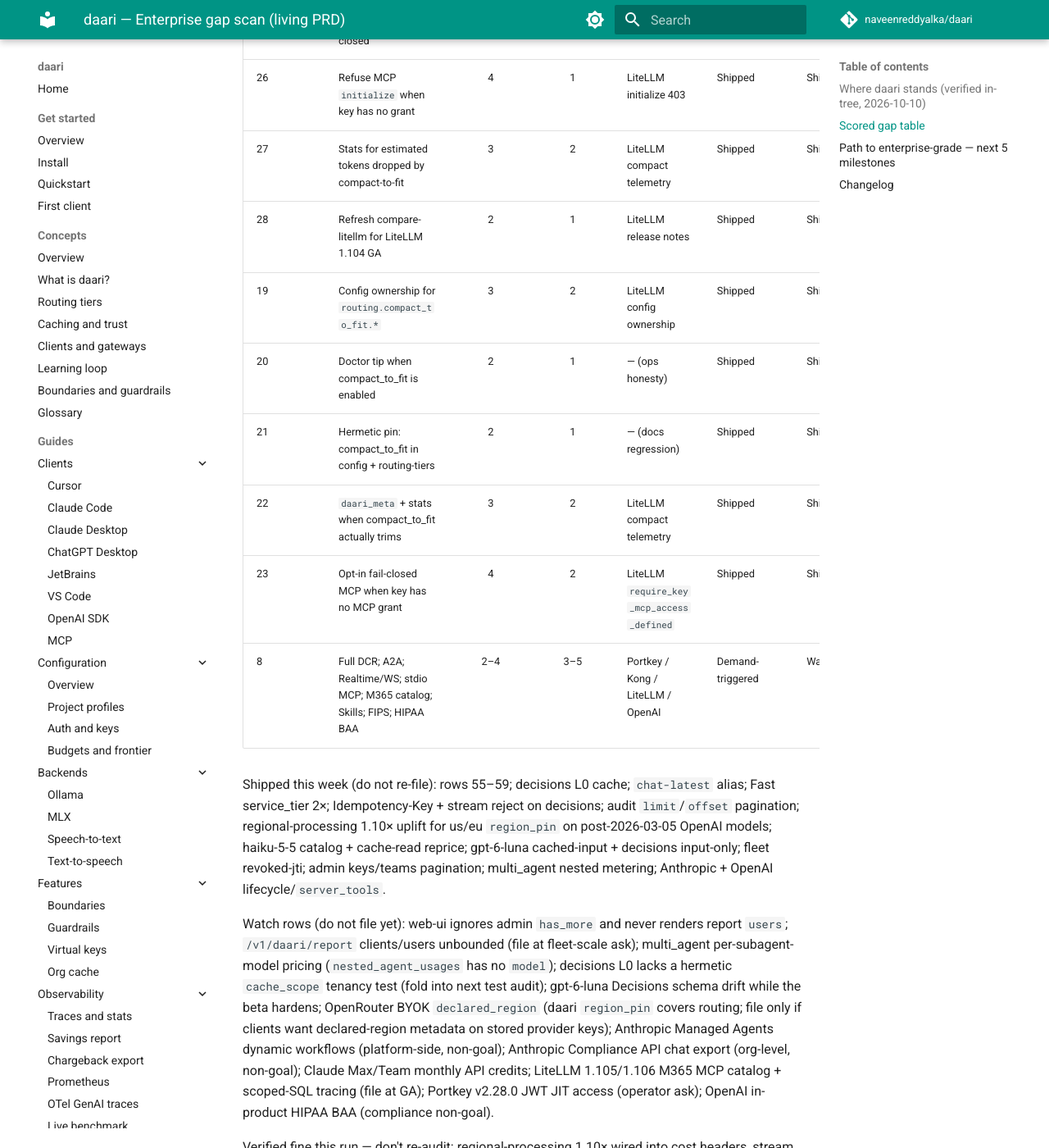
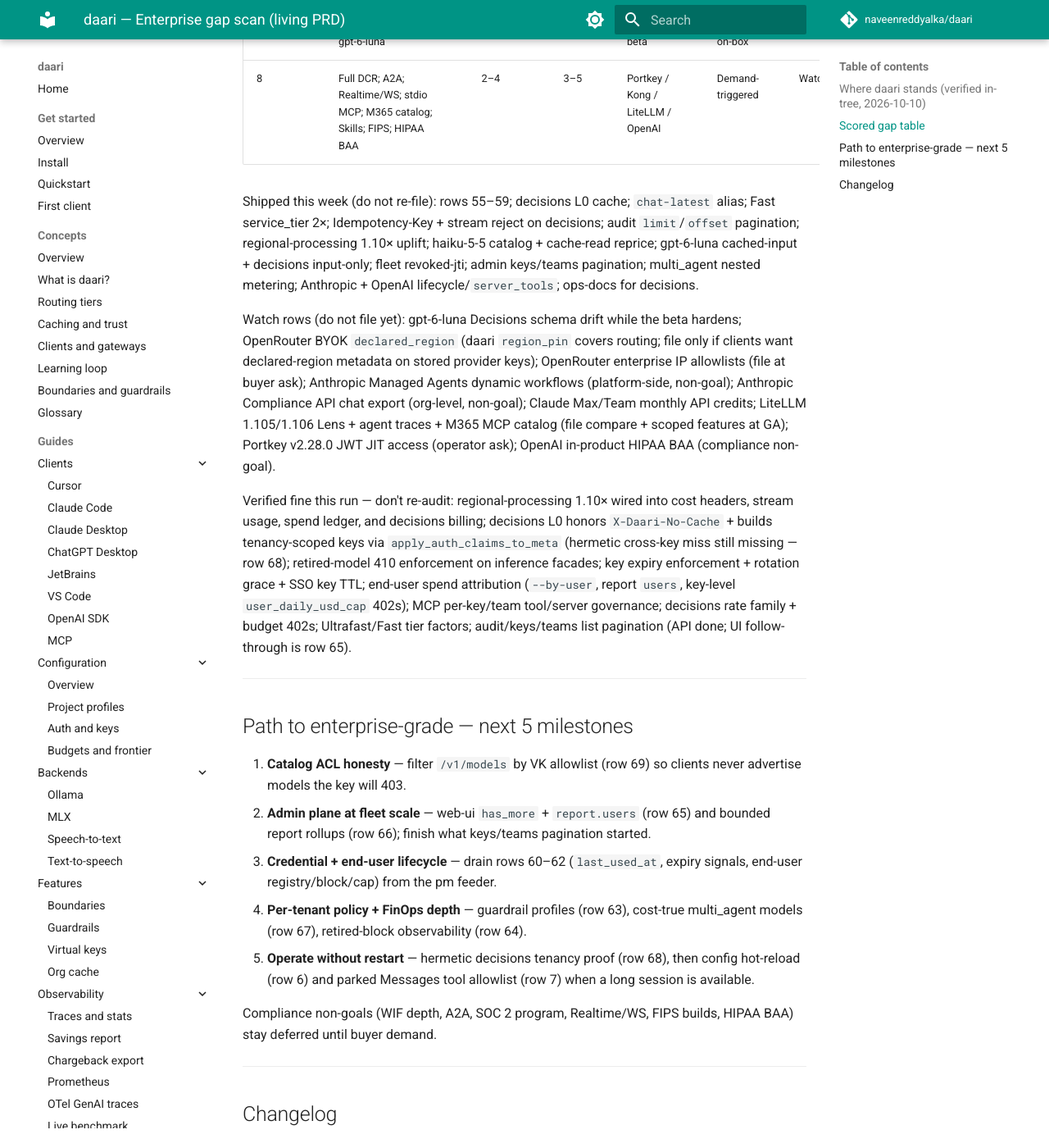
Before and after one commit to naveenreddyalka/daari, an MkDocs documentation site: the page built from docs/prd/ENTERPRISE.md, in a window 1280 px wide and 1400 px high, scrolled down 3454 px. Shown: the whole window at 82% size. Built offline with MkDocs 1.6.1 and Material for MkDocs 9.7.7, drawn with Linux system fonts in a browser that asks for light colours; comment, search, counter and statistics services are not loaded; some of the changed text lies outside the part shown.

Commit message:
docs(prd): 2026-10-10 eve admin-plane honesty and catalog ACL

```diff
--- a/docs/prd/ENTERPRISE.md
+++ b/docs/prd/ENTERPRISE.md
@@ -13,28 +13,24 @@
 
 ## Where daari stands (verified in-tree, 2026-10-10)
 
-**Loop velocity.** The whole 10-09 table (rows 55–59) plus follow-ons drained
-in under a day; by 17:11 on 10-10 even the ops-docs row (53) shipped, leaving
-only long-running hot-reload (6) and the parked Messages tool-allowlist (7)
-open. Fresh feeder filed 10-10 pm: rows 60–64 (key/user lifecycle governance).
+**Loop velocity.** Key/user lifecycle feeder (rows 60–64) still open from the
+pm scan; hot-reload (6) and parked Messages tool-allowlist (7) unchanged.
+This eve run does not wait on that drain — never-empty contract: file the next
+admin-plane / FinOps / catalog gaps now.
 
-**Outward.** Gateways flat: LiteLLM stable bar **v1.104.2** (1.105/1.106 still
-RC/dev; dev churn is the Rust core + MCP elicitation relay), Portkey
-**v2.28.0**, Kong **2.2.0**, vLLM 0.31.0, Ollama **0.40.2**, MCP blog 08-22.
-The mover is **OpenRouter's Oct 6–9 admin-plane wave**: `last_used_at` +
-`include_expired` on keys, an end-user CRUD API, guardrail objects with bulk
-key assignment, and BYOK `declared_region`. Provider side quiet after 10-08
-(Ultrafast on sol US+EU; Anthropic Managed Agents dynamic workflows are
-platform-side, non-goal).
+**Outward.** Gateways still flat at stable bars: LiteLLM **v1.104.2** (1.105
+at rc.3 with Lens/Agent Traces + `litellm.agent()` — file compare refresh at
+GA; 1.106 still dev), Portkey **v2.28.0**, Kong **2.2.0**, vLLM **0.31.0**,
+Ollama **0.40.2**. OpenRouter admin-plane wave (keys `last_used_at`, end-users,
+guardrail→key assign) already drove rows 60–64; remaining OpenRouter parity is
+**filtered model catalog** (`is_filtered_model_catalog_enabled`). LiteLLM RC
+theme (agent traces + paged usage UIs) validates our report/web-ui bounds work.
 
-**Inward theme: key and end-user lifecycle governance.** Code audit (10-10 pm)
-verified: virtual keys have no `last_used_at` and no status/idle list filters;
-key expiry is reactive-401 only (no doctor scan, no Prometheus gauge, no
-webhook); end-users are ledger dimensions with no registry, per-user cap
-override, or cross-key block; chat guardrails are global-only while MCP tool
-governance already resolves global → team → key; retired-model 410s are
-log-only (no audit row/metric) and doctor never lifecycle-checks configured
-tier/frontier models.
+**Inward theme: admin-plane honesty + FinOps depth + catalog ACL.** Code audit:
+web-ui ignores `has_more` on keys/teams and never renders `report.users`;
+report `clients`/`users` rollups are unbounded; `nested_agent_usages` omits
+`model` so multi_agent subagents bill at parent price; decisions L0 has no
+hermetic `cache_scope` tenancy test; `GET /v1/models` ignores VK allowlists.
 
 ---
 
@@ -42,6 +38,11 @@
 
 | # | Gap | Impact | Effort | Who does it best today | Why daari wins local-first | Action |
 |---|-----|:--:|:--:|------------------------|----------------------------|--------|
+| 69 | Filter `GET /v1/models` by VK `allowed_models` | 5 | 2 | OpenRouter filtered catalog | Same allowlist as inference | Filed [#1555](https://github.com/naveenreddyalka/daari/issues/1555) |
+| 65 | Web-ui: honor keys/teams `has_more` + render `report.users` | 4 | 2 | LiteLLM admin UI | Same-box console finishes the job | Filed [#1551](https://github.com/naveenreddyalka/daari/issues/1551) |
+| 66 | Bound/paginate report `clients`/`users` rollups | 4 | 2 | LiteLLM paged usage | Fleet-safe JSON on-box | Filed [#1552](https://github.com/naveenreddyalka/daari/issues/1552) |
+| 67 | multi_agent nested usage: per-subagent `model` for cost-true pricing | 4 | 2 | OpenAI / LiteLLM FinOps | Ledger already meters nested tokens | Filed [#1553](https://github.com/naveenreddyalka/daari/issues/1553) |
+| 68 | Hermetic decisions L0 `cache_scope` tenancy test | 3 | 1 | — (testability) | Prove typed-judgment isolation | Filed [#1554](https://github.com/naveenreddyalka/daari/issues/1554) |
 | 60 | `last_used_at` on virtual keys + status/idle list filters | 4 | 2 | OpenRouter keys API | Key hygiene on-box, air-gapped | Filed [#1545](https://github.com/naveenreddyalka/daari/issues/1545) |
 | 61 | Proactive key-expiry signals: doctor scan, Prom gauge, signed webhook | 4 | 2 | OpenRouter / LiteLLM alerts | Same store that enforces warns | Filed [#1546](https://github.com/naveenreddyalka/daari/issues/1546) |
 | 62 | End-user inventory + per-user block/cap overrides | 5 | 3 | OpenRouter end-users / LiteLLM | Ledger already knows every user | Filed [#1547](https://github.com/naveenreddyalka/daari/issues/1547) |
@@ -61,71 +62,50 @@
 | 51 | Paginate + audit `GET /v1/daari/keys` and `/teams` | 4 | 2 | LiteLLM admin UI | Control-plane honesty | Shipped |
 | 52 | Meter multi_agent subagent token usage / spend on L6 | 4 | 2 | OpenAI aggregated usage | FinOps for delegated agents | Shipped |
 | 44 | OpenAI-compatible `/v1/decisions` + gpt-6-luna | 5 | 2 | OpenAI Decisions beta | Typed judgments on-box | Shipped |
-| 45 | MCP OAuth scope + RFC 7009 revocation | 4 | 2 | LiteLLM / Kong | On-box revoke/scope | Shipped |
-| 46 | OTel + guardrails + retry on `/mcp/proxy` + `/v1/systemone` | 4 | 2 | Kong / Portkey | Local policy latency | Shipped |
-| 47 | Web-ui read-only keys/teams/spend admin plane | 4 | 3 | LiteLLM admin UI | Same-box console | Shipped |
-| 48 | Responses multi-agent forward or honest 400 | 3 | 2 | OpenAI multi-agent beta | Transparent L6 delegation | Shipped |
-| 24 | Grafana panel for `compact_to_fit_applied` | 2 | 1 | LiteLLM spend dashboards | Shipped | Shipped |
-| 25 | Dedicated stats/Prom counter for MCP grant fail-closed | 3 | 1 | LiteLLM MCP 403 metrics | Shipped | Shipped |
-| 26 | Refuse MCP `initialize` when key has no grant | 4 | 1 | LiteLLM initialize 403 | Shipped | Shipped |
-| 27 | Stats for estimated tokens dropped by compact-to-fit | 3 | 2 | LiteLLM compact telemetry | Shipped | Shipped |
-| 28 | Refresh compare-litellm for LiteLLM 1.104 GA | 2 | 1 | LiteLLM release notes | Shipped | Shipped |
-| 19 | Config ownership for `routing.compact_to_fit.*` | 3 | 2 | LiteLLM config ownership | Shipped | Shipped |
-| 20 | Doctor tip when compact_to_fit is enabled | 2 | 1 | — (ops honesty) | Shipped | Shipped |
-| 21 | Hermetic pin: compact_to_fit in config + routing-tiers | 2 | 1 | — (docs regression) | Shipped | Shipped |
-| 22 | `daari_meta` + stats when compact_to_fit actually trims | 3 | 2 | LiteLLM compact telemetry | Shipped | Shipped |
-| 23 | Opt-in fail-closed MCP when key has no MCP grant | 4 | 2 | LiteLLM `require_key_mcp_access_defined` | Shipped | Shipped |
 | 8 | Full DCR; A2A; Realtime/WS; stdio MCP; M365 catalog; Skills; FIPS; HIPAA BAA | 2–4 | 3–5 | Portkey / Kong / LiteLLM / OpenAI | Demand-triggered | Watch |
 
 Shipped this week (do not re-file): rows 55–59; decisions L0 cache;
 `chat-latest` alias; Fast service_tier 2×; Idempotency-Key + stream reject on
-decisions; audit `limit`/`offset` pagination; regional-processing 1.10× uplift
-for us/eu `region_pin` on post-2026-03-05 OpenAI models; haiku-5-5 catalog +
-cache-read reprice; gpt-6-luna cached-input + decisions input-only; fleet
-revoked-jti; admin keys/teams pagination; multi_agent nested metering;
-Anthropic + OpenAI lifecycle/`server_tools`.
+decisions; audit `limit`/`offset` pagination; regional-processing 1.10× uplift;
+haiku-5-5 catalog + cache-read reprice; gpt-6-luna cached-input + decisions
+input-only; fleet revoked-jti; admin keys/teams pagination; multi_agent nested
+metering; Anthropic + OpenAI lifecycle/`server_tools`; ops-docs for decisions.
 
-Watch rows (do not file yet): web-ui ignores admin `has_more` and never
-renders report `users`; `/v1/daari/report` clients/users unbounded (file at
-fleet-scale ask); multi_agent per-subagent-model pricing
-(`nested_agent_usages` has no `model`); decisions L0 lacks a hermetic
-`cache_scope` tenancy test (fold into next test audit); gpt-6-luna Decisions
-schema drift while the beta hardens; OpenRouter BYOK `declared_region`
-(daari `region_pin` covers routing; file only if clients want declared-region
-metadata on stored provider keys); Anthropic Managed Agents dynamic workflows
-(platform-side, non-goal); Anthropic Compliance API chat export (org-level,
-non-goal); Claude Max/Team monthly API credits; LiteLLM 1.105/1.106 M365 MCP
-catalog + scoped-SQL tracing (file at GA); Portkey v2.28.0 JWT JIT access
-(operator ask); OpenAI in-product HIPAA BAA (compliance non-goal).
+Watch rows (do not file yet): gpt-6-luna Decisions schema drift while the beta
+hardens; OpenRouter BYOK `declared_region` (daari `region_pin` covers routing;
+file only if clients want declared-region metadata on stored provider keys);
+OpenRouter enterprise IP allowlists (file at buyer ask); Anthropic Managed
+Agents dynamic workflows (platform-side, non-goal); Anthropic Compliance API
+chat export (org-level, non-goal); Claude Max/Team monthly API credits;
+LiteLLM 1.105/1.106 Lens + agent traces + M365 MCP catalog (file compare +
+scoped features at GA); Portkey v2.28.0 JWT JIT access (operator ask); OpenAI
+in-product HIPAA BAA (compliance non-goal).
 
 Verified fine this run — don't re-audit: regional-processing 1.10× wired into
-cost headers, stream usage, spend ledger, and decisions billing with unit
-coverage; decisions L0 honors `X-Daari-No-Cache` + builds tenancy-scoped keys
-via `apply_auth_claims_to_meta`; retired-model 410 enforcement itself on all
-inference facades + deprecated warning header; key expiry enforcement +
+cost headers, stream usage, spend ledger, and decisions billing; decisions L0
+honors `X-Daari-No-Cache` + builds tenancy-scoped keys via
+`apply_auth_claims_to_meta` (hermetic cross-key miss still missing — row 68);
+retired-model 410 enforcement on inference facades; key expiry enforcement +
 rotation grace + SSO key TTL; end-user spend attribution (`--by-user`, report
-`users`, key-level `user_daily_usd_cap` 402s, `daari erase --user`); MCP
-per-key/team tool/server governance (`resolve_policy` global → team → key);
-decisions rate family + budget 402s; Ultrafast/Fast tier factors + EU astra
-gate; audit/keys/teams list pagination.
+`users`, key-level `user_daily_usd_cap` 402s); MCP per-key/team tool/server
+governance; decisions rate family + budget 402s; Ultrafast/Fast tier factors;
+audit/keys/teams list pagination (API done; UI follow-through is row 65).
 
 ---
 
 ## Path to enterprise-grade — next 5 milestones
 
-1. **Credential lifecycle hygiene** — `last_used_at` + status/idle filters
-   (row 60) and proactive expiry signals (row 61) so operators find dead keys
-   before auditors or 401s do.
-2. **End-user governance** — user inventory + per-user block/cap overrides
-   (row 62): stop one user on a shared agent key without revoking the key.
-3. **Per-tenant guardrails** — named profiles bound per key/team (row 63),
-   reusing the MCP global → team → key precedence already in-tree.
-4. **Lifecycle operate honesty** — audited, metered retired-model blocks +
-   doctor lifecycle checks (row 64), then config ownership without restart
-   (row 6, hot-reload).
-5. **Admin plane at fleet scale** — web-ui `has_more` + report `users`
-   rendering + bounded rollups (watch), and the parked Messages tool
-   allowlist (row 7) when a long session is available.
+1. **Catalog ACL honesty** — filter `/v1/models` by VK allowlist (row 69) so
+   clients never advertise models the key will 403.
+2. **Admin plane at fleet scale** — web-ui `has_more` + `report.users` (row 65)
+   and bounded report rollups (row 66); finish what keys/teams pagination started.
+3. **Credential + end-user lifecycle** — drain rows 60–62 (`last_used_at`,
+   expiry signals, end-user registry/block/cap) from the pm feeder.
+4. **Per-tenant policy + FinOps depth** — guardrail profiles (row 63),
+   cost-true multi_agent models (row 67), retired-block observability (row 64).
+5. **Operate without restart** — hermetic decisions tenancy proof (row 68),
+   then config hot-reload (row 6) and parked Messages tool allowlist (row 7)
+   when a long session is available.
 
 Compliance non-goals (WIF depth, A2A, SOC 2 program, Realtime/WS, FIPS
 builds, HIPAA BAA) stay deferred until buyer demand.
@@ -133,6 +113,14 @@
 ---
 
 ## Changelog
+
+- **2026-10-10 eve (admin-plane honesty + FinOps + catalog ACL)** — Filed
+  rows 65–69: web-ui pagination/`users`, bounded report rollups, multi_agent
+  per-subagent model pricing, decisions L0 cache_scope hermetic test, filtered
+  `/v1/models` catalog. Outward: LiteLLM 1.105 still RC (Lens/agent traces —
+  watch for GA); OpenRouter filtered-catalog parity; gateways otherwise flat.
+  Pruned condensed early shipped rows 19–28 / 45–48 from the table (still in
+  git history); watch list drops the four gaps now filed.
 
 - **2026-10-10 pm (key + end-user lifecycle governance)** — Row 53 marked
   Shipped (same-day drain). Filed rows 60–64 after a code audit of key/user
@@ -151,11 +139,6 @@
   Rows 49–52 and 54 marked Shipped. Filed rows 55–59. Outward: OpenAI
   Ultrafast; Anthropic haiku `budget_tokens` 400; Ollama 0.40.2.
 
-- **2026-10-08 (depth on shipped Decisions / OAuth / admin / multi-agent)** —
-  Filed rows 49–53; queued Haiku 5.5 as row 54. LiteLLM v1.104.2; Portkey
-  v2.28.0.
-
-- **2026-10-07 → 08-28** — Condensed: decisions surface + lifecycle depth;
-  catalog + classifier/watchdog; admin-plane + OCR governance; operate-gates
-  + FinOps; LiteLLM 1.104; OBO/classifier; decision models + MCP OAuth;
-  Apache 2.0; this PRD's creation.
+- **2026-10-08 → 08-28** — Condensed: depth on Decisions/OAuth/admin/
+  multi-agent; governance parity; catalog + classifier; LiteLLM 1.104;
+  OBO/classifier; MCP OAuth; Apache 2.0; this PRD's creation.
```
